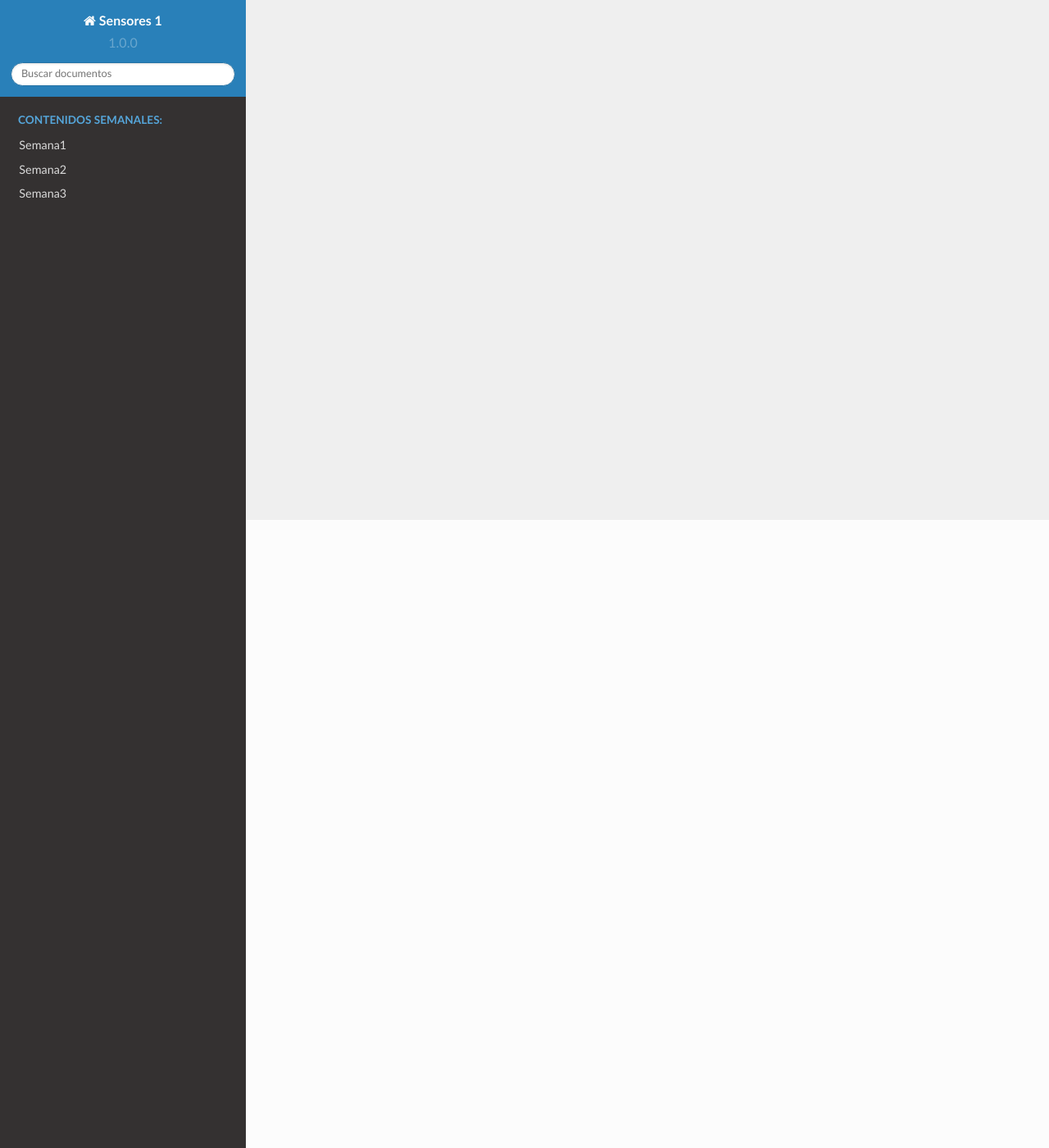
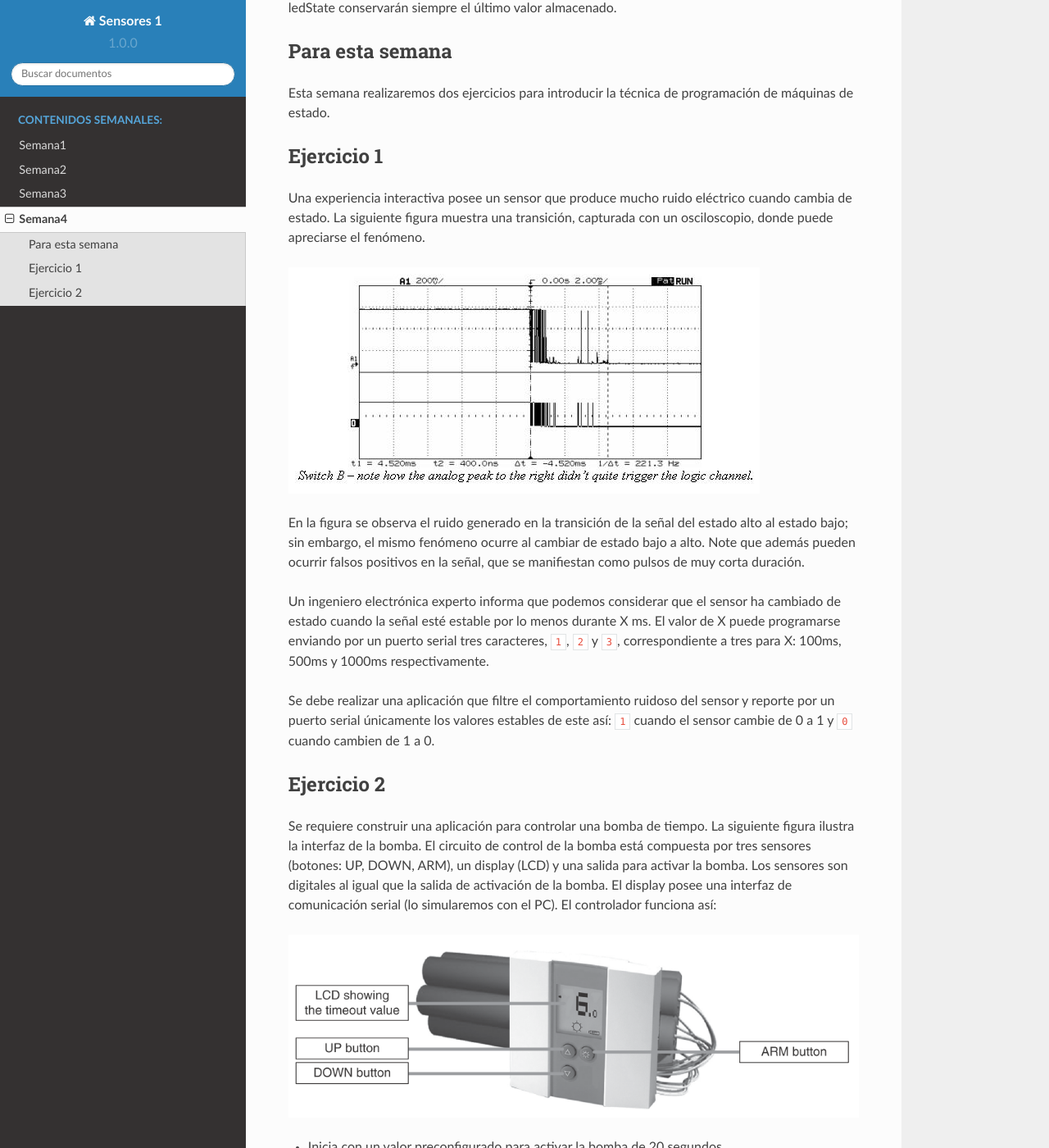
Before and after one commit to juanferfranco/sensores1, a Sphinx documentation site: the page built from docs/_semana4/semana4.rst, in a window 1280 px wide and 1400 px high, scrolled down 766 px. Shown: the whole window at 82% size. Built offline with Sphinx 7.4.7 and the Read the Docs theme 2.0.0, drawn with Linux system fonts in a browser that asks for light colours; some of the changed text lies outside the part shown.

Commit message:
add week 4

```diff
--- a/docs/_semana4/semana4.rst
+++ b/docs/_semana4/semana4.rst
@@ -1,13 +1,95 @@
 Semana 4
 ===========
-En la primera sesión de esta semana discutiremos cómo funciona el puerto serial visto desde la capa física. También
-relacionaremos características de la capa física con abstracciones de la capa de aplicación. El material estudiado en
-clase se puede complementar con estos enlaces:
+A continuación se muestra el reto de la semana anterior:
 
-* Capa física del serial `enlace 1 <https://learn.sparkfun.com/tutorials/serial-communication/all>`__ y
-  `enlace 2 <https://gammon.com.au/forum/?id=10894>`__
-* Capa de `aplicación <https://gammon.com.au/serial>`__ del serial.
+.. code-block:: c
+   :lineno-start: 1
 
-En la segunda sesión discutiremos el uso de la palabra reservada volatile y un caso de condición de carrera. Adicionalmente,
-vamos a introducir el concepto de `máquina de estado <https://drive.google.com/open?id=1yuDi-tbSpLvV9zAu_TTsXWi9PWn9XyZNPq_NEB4AMao>`__
-para modelar sistemas y represetar requisitos.
+    const unsigned long TIMEOUT = 1000;
+
+    void setup() {
+        Serial.begin(115200);
+    }
+
+    void loop() {
+        static unsigned long oldTime = 0;
+        static bool ledState = false;
+
+    //  unsigned long initTime = micros();
+
+        unsigned long newTime = millis();
+        if (newTime - oldTime >= TIMEOUT) {
+            oldTime = newTime;
+            if(true == ledState)Serial.println("LED OFF");
+            else Serial.println("LED ON");
+            ledState = !ledState;
+        //    Serial.print("Loop takes: ");
+        //    Serial.print(micros() - initTime);
+        //    Serial.println(" us");
+        }
+    }
+
+Note en el código la palabra reservada static. En este caso las variables marcadas con el
+modificador static le indican al compilador que oldTime y ledState DEBEN ser privadas a la
+función loops, es decir, no podrán ser accedidas por fuera de loop; sin embargo, estas
+variables no estarán definidas en el stack a diferencia de la variable newTime que si estarán
+definida allí. Y esto qué implica? Pues que cada vez que se llame a loop el valor de newTime
+será actualizado, en cambio oldTime y ledState conservarán siempre el último valor almacenado.
+
+Para esta semana
+-----------------
+Esta semana realizaremos dos ejercicios para introducir la técnica de programación de
+máquinas de estado.
+
+Ejercicio 1
+------------
+Una experiencia interactiva posee un sensor que produce mucho ruido eléctrico cuando
+cambia de estado. La siguiente figura muestra una transición, capturada con un
+osciloscopio, donde puede apreciarse el fenómeno.
+
+.. image:: ../_static/bounce.jpg
+
+En la figura se observa el ruido generado en la transición de la señal del estado alto
+al estado bajo; sin embargo, el mismo fenómeno ocurre al cambiar de estado bajo a alto.
+Note que además pueden ocurrir falsos positivos en la señal, que se manifiestan
+como pulsos de muy corta duración.
+
+Un ingeniero electrónica experto informa que podemos considerar que el sensor ha
+cambiado de estado cuando la señal esté estable por lo menos durante X ms.
+El valor de X puede programarse enviando por un puerto serial tres caracteres,
+``1``, ``2`` y ``3``, correspondiente a tres para X: 100ms, 500ms y 1000ms
+respectivamente.
+
+Se debe realizar una aplicación que filtre el comportamiento ruidoso del sensor y
+reporte por un puerto serial únicamente los valores
+estables de este así: ``1`` cuando el sensor cambie de 0 a 1 y ``0`` cuando cambien de
+1 a 0.
+
+Ejercicio 2
+------------
+Se requiere construir una aplicación para controlar una bomba de tiempo. La siguiente
+figura ilustra la interfaz de la bomba. El circuito de control de la bomba está compuesta
+por tres sensores (botones: UP, DOWN, ARM), un display (LCD) y una salida para
+activar la bomba. Los sensores son digitales al igual que la salida de activación de la
+bomba. El display posee una interfaz de comunicación serial (lo simularemos con el PC).
+El controlador funciona así:
+
+.. image:: ../_static/bomb.png
+
+* Inicia con un valor preconfigurado para activar la bomba de 20 segundos.
+* Inicia en modo de configuración, es decir, no cuenta áun, el conteo está ``desarmado``.
+* En el modo de configuración, los botones UP y DOWN permiten aumentar o disminuir el
+  timpo inicial de la bomba.
+* El tiempo se puede programar entre 1 segundo y 60 segundos.
+* Cada que se modifica el tiempo, se debe visualizar el valor en el LCD (enviamos el
+  valor al PC).
+* El botón ARM arma la bomba.
+* Una vez armada la bomba, comienza la cuenta regresiva que será visualizada en el LCD en
+  por medio de una cuenta regresiva en segundos.
+* La bomba explotará (se activa la salida de activación de la bomba) cuando el tiempo
+  llegue a cero. En este punto el control regreserá al modo de configuración.
+* Una vez la bomba esté armada es posible desactivarla ingresando un código de seguridad.
+  El código será la siguiente secuencia de botones presionados cada uno a la vez:
+  UP, DOWN, DOWN, UP, UP, ARM.
+* Si la secuencia se ingresa correctamente el controlador pasará de nuevo al modo de
+  configuración de lo contrario continuará la fatal cuenta regresiva.
--- a/docs/_semana8/semana8.rst
+++ b/docs/_semana8/semana8.rst
@@ -7,9 +7,9 @@ hacer que el código sea más modular y reutilizable entre proyectos.
 
 ¿Cómo utilizar el código?
 --------------------------
-En `este <https://drive.google.com/open?id=1RNlMkv_AYJ41Ggb2Vbj72aAIBGnUAhvF>`__ enlace se puede encontrar la implementación
-de la máquina de estados de la semana pasada, pero con los cambios previamente señalados.
-
+En `este <https://drive.google.com/open?id=1RNlMkv_AYJ41Ggb2Vbj72aAIBGnUAhvF>`__ enlace
+se puede encontrar la implementación de la máquina de estados de la semana pasada, pero
+con los cambios previamente señalados.
 
 Ejercicio 1
 ------------
--- a/docs/index.rst
+++ b/docs/index.rst
@@ -50,3 +50,4 @@ Este curso es de 3 créditos repartidos en 4 horas de trabajo en el aula y 5 hor
    Semana1 <_semana1/semana1>
    Semana2 <_semana2/semana2>
    Semana3 <_semana3/semana3>
+   Semana4 <_semana4/semana4>
```
